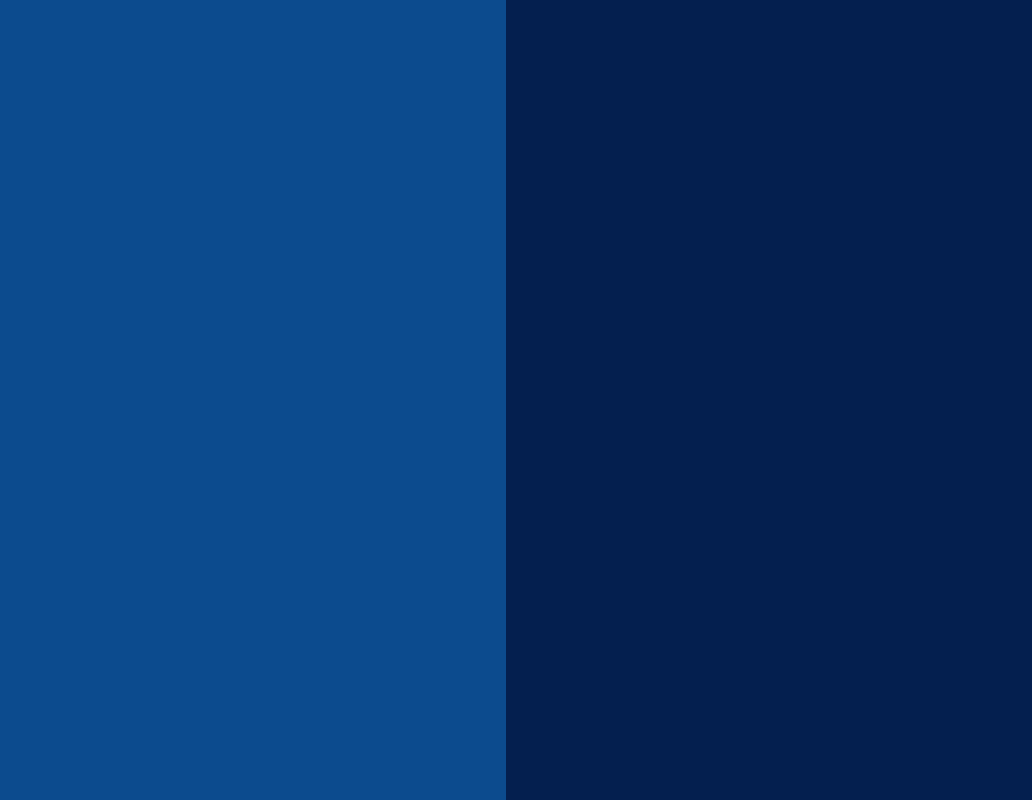
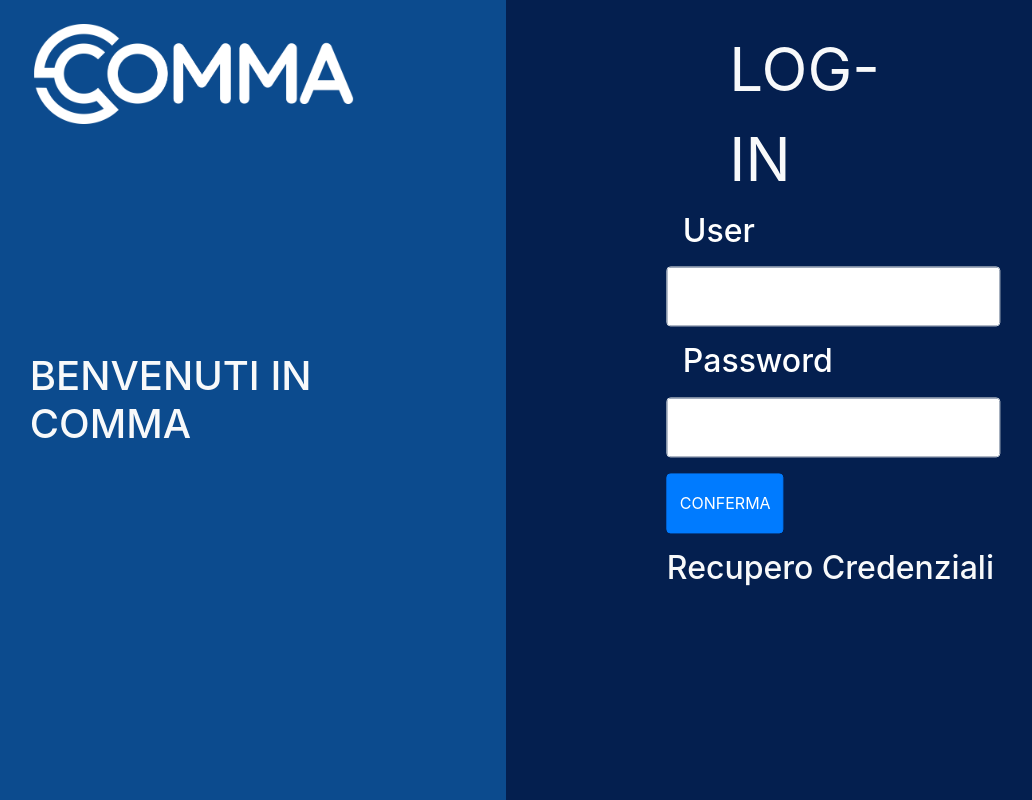
Before and after one commit to marchesaniriccardo/Comma-1, a PHP site: page /login in a window 1280 px wide. Shown: the whole page, without its empty margins (119-1151 px from the left). Run offline with PHP 8.4, Linux system fonts and the light colour scheme; some libraries are stand-ins or nearby versions.

Commit message:
First Step Login

```diff
--- a/login/custom.css
+++ b/login/custom.css
@@ -5,22 +5,66 @@
     padding: 0px;
 }
 
-.centered-axis-x {
-    position: absolute;
-    left: 25%;
+input {
+    height: 60px;
+}
+
+button {
+    height: 60px;
+}
+
+a:link {
+    text-decoration: none;
+}
+
+a:visited {
+    text-decoration: none;
+}
+
+a:hover {
+    text-decoration: none;
+}
+
+a:active {
+    text-decoration: none;
+}
+
+.form_login {
+    width: 80%;
+    left: 50%;
+    top: 50%;
+    transform: translate(-50%, -50%);
+}
+
+.logo_image {
+    left: 50%;
     top: 3%;
     transform: translate(-50%, 0);
 }
 
-@media only screen and (max-width: 992px) {
+.login_welcome {
+    left: 50%;
+    top: 50%;
+    transform: translate(-50%, -50%);
+}
+
+.login_title {
+    font-size: 60px;
+    left: 50%;
+    top: 3%;
+    transform: translate(-50%, 0%);
+}
+
+/*@media only screen and (max-width: 992px) {
     .centered-axis-x {
         transform: translate(25%, 0);
     }
+}*/
+
+#left_col {
+    background-color: #0C4B8E;
 }
 
-#left_col{
-    background-color: #0C4B8E;
-}
-#right_col{
+#right_col {
     background-color: #041F4F;
 }
--- a/login/index.php
+++ b/login/index.php
@@ -1,22 +1,50 @@
 <?php
-    define("TITLE", "Comma - Login");
-    include "../assets/layouts/header.php";
+define("TITLE", "Comma - Login");
+include "../assets/layouts/header.php";
 ?>
+
 <div class="row h-100">
     <!--- Left Column --->
     <div class="col-lg-6 col-md-12" id="left_col">
-
+        <div class="position-absolute logo_image">
+            <img src="../assets/images/logo_intero_w.png" alt="" height="100px">
+        </div>
+        <div class="h1 position-absolute login_welcome">
+            <span class="text-uppercase text-light">benvenuti in comma</span>
+        </div>
     </div>
     <!-- Right Column -->
     <div class="row col-lg-6 col-md-12" id="right_col">
-        <div class="col-2" id=""></div>
+        <div class="col-2" id="">
+            <!-- Spazio vuoto form a sinistra -->
+        </div>
         <div class="col-8" id="">
-            <form class="form-auth" action="../includes/login_include" method="POST">
+            <div class="position-absolute login_title">
+                <span class="text-uppercase text-light">log-in</span>
+            </div>
+            <form class="form-auth flex-column text-white position-absolute form_login" action="../includes/login_include" method="POST">
+                <div>
+                    <label for="" class="h2 form-label mb-3 ml-3">User</label>
+                    <input type="email" class="form-control mb-3" id="" aria-describedby="emailHelp">
+                </div>
+                <div>
+                    <label for="" class="h2 form-label mb-3 ml-3">Password</label>
+                    <input type="password" class="form-control mb-3" id="">
+                </div>
+                <div>
+                    <button type="submit" class="btn btn-primary mb-3 text-uppercase">Conferma</button>
+                </div>
+                <div>
+                    <a href="#"><span class="h2 text-light text-capitalize">recupero credenziali</span></a>
+                </div>
             </form>
         </div>
-        <div class="col-2" id=""></div>
+        <div class="col-2" id="">
+            <!-- Spazio vuoto form a destra -->
+        </div>
     </div>
 </div>
+
 <?php
-    include "../assets/layouts/footer.php";
+include "../assets/layouts/footer.php";
 ?>
```
